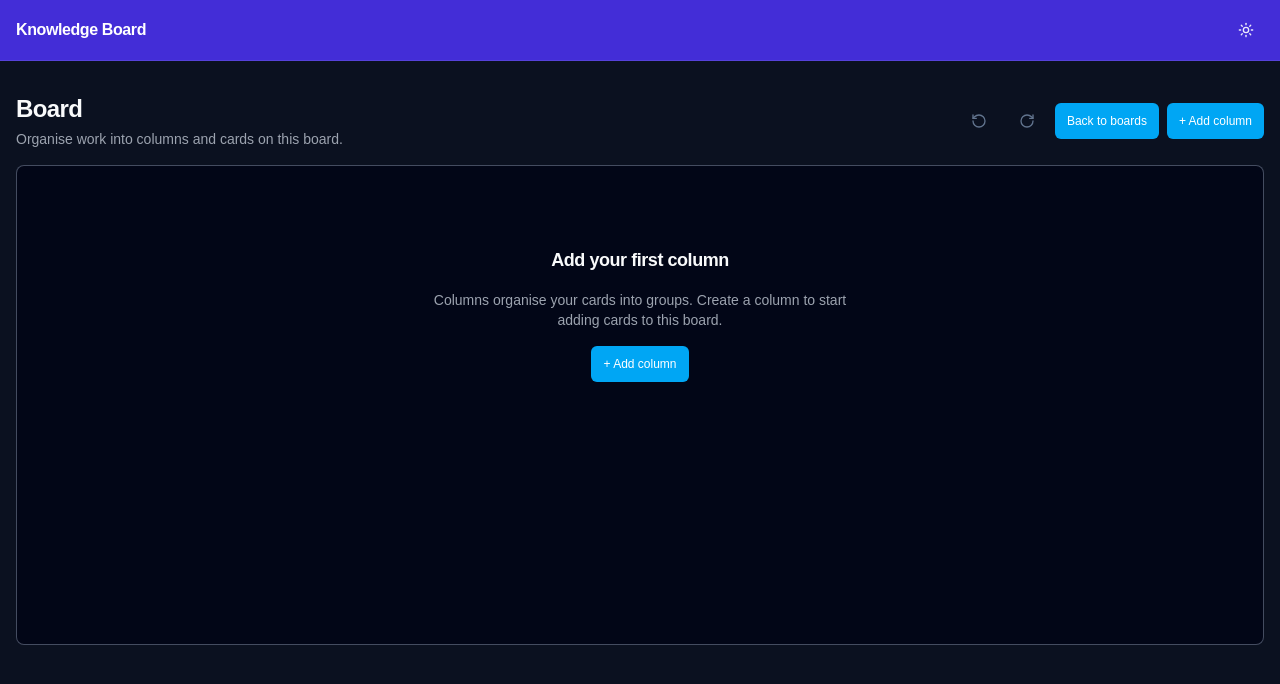
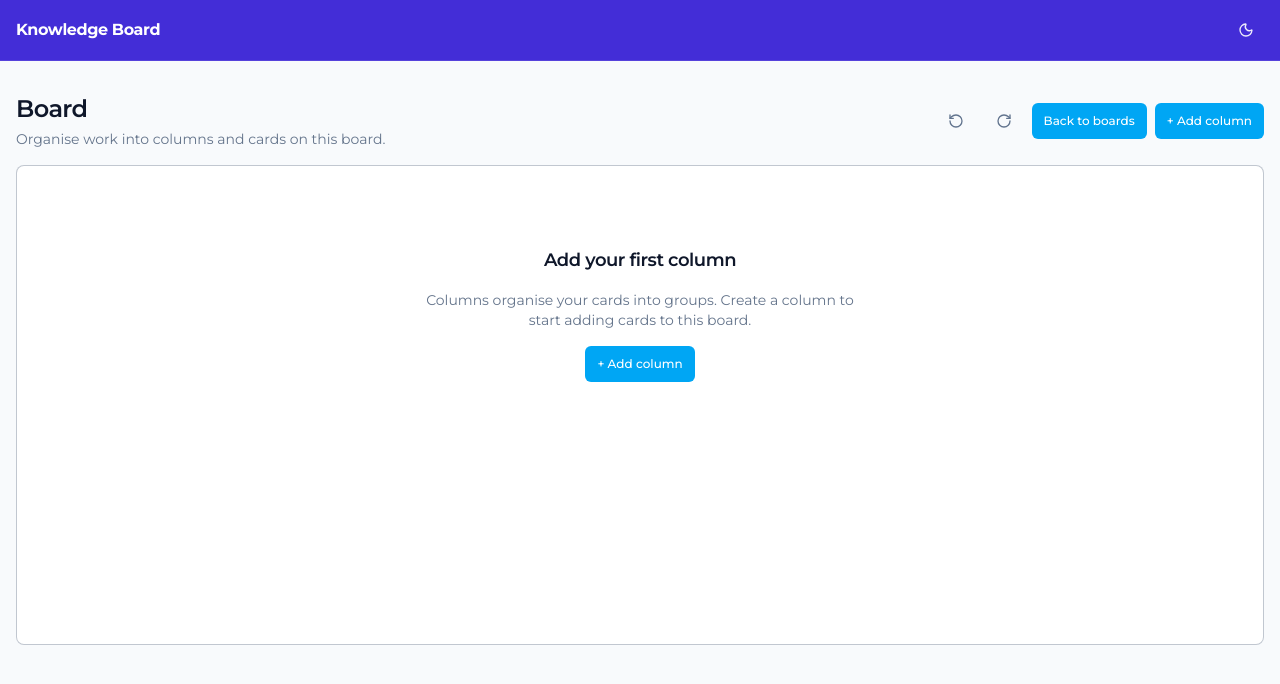
Before and after one commit to tosin2life/Talenvo-task-1, a Next.js app: page /board/1 in a window 1280 px wide. Shown: the top 684 px of the page. Built offline with nearby package versions, Linux system fonts and the light colour scheme; a web font is replaced by a local one.

Commit message:
feat: button background light theme

```diff
--- a/src/app/globals.css
+++ b/src/app/globals.css
@@ -1,6 +1,27 @@
 @import "tailwindcss";
 
 :root,
+[data-theme="light"] {
+  --background: #f8fafc;
+  --foreground: #0f172a;
+  --border: rgba(100, 116, 139, 0.4);
+  --card: #ffffff;
+  --muted-foreground: #64748b;
+  --nav-bg: #4338ca;
+  --nav-border: rgba(255, 255, 255, 0.15);
+  --column-bg: #f5f5f4;
+  --kanban-card-bg: #ffffff;
+  --column-delete-icon: #334155;
+  --column-delete-hover-bg: #e5e7eb;
+  --column-delete-hover-icon: #0f172a;
+  --input-bg: #ffffff;
+  --due-date-bg: #ffffff;
+  --due-date-color: #16a34a;
+  --due-date-overdue-color: #dc2626;
+  --add-card-section-bg: #ffffff;
+  --add-card-section-bg-hover: #f3f4f6;
+}
+
 [data-theme="dark"] {
   --background: #0b1120;
   --foreground: #f9fafb;
@@ -22,43 +43,22 @@
   --add-card-section-bg-hover: rgba(255, 255, 255, 0.09);
 }
 
-[data-theme="light"] {
-  --background: #f8fafc;
-  --foreground: #0f172a;
-  --border: rgba(100, 116, 139, 0.4);
-  --card: #ffffff;
-  --muted-foreground: #64748b;
-  --nav-bg: #4338ca;
-  --nav-border: rgba(255, 255, 255, 0.15);
-  --column-bg: #f5f5f4;
-  --kanban-card-bg: #ffffff;
-  --column-delete-icon: #334155;
-  --column-delete-hover-bg: #e5e7eb;
-  --column-delete-hover-icon: #0f172a;
-  --input-bg: #ffffff;
-  --due-date-bg: #ffffff;
-  --due-date-color: #16a34a;
-  --due-date-overdue-color: #dc2626;
-  --add-card-section-bg: #ffffff;
-  --add-card-section-bg-hover: #f3f4f6;
-}
-
 @theme inline {
   --color-background: var(--background);
   --color-foreground: var(--foreground);
   --color-border: var(--border);
   --color-card: var(--card);
   --color-muted-foreground: var(--muted-foreground);
-  --font-sans: var(--font-ovo);
+  --font-sans: var(--font-montserrat);
   --font-mono: var(--font-geist-mono);
 }
 
 html {
-  color-scheme: dark;
+  color-scheme: light;
 }
 
-[data-theme="light"] {
-  color-scheme: light;
+[data-theme="dark"] {
+  color-scheme: dark;
 }
 
 @keyframes toast-slide-in {
@@ -95,7 +95,7 @@
   background-color: var(--background);
   color: var(--foreground);
   font-family:
-    var(--font-ovo),
+    var(--font-montserrat),
     system-ui,
     -apple-system,
     BlinkMacSystemFont,
--- a/src/app/layout.tsx
+++ b/src/app/layout.tsx
@@ -1,15 +1,14 @@
 import type { Metadata } from "next";
 import Link from "next/link";
-import { Geist_Mono, Ovo } from "next/font/google";
+import { Geist_Mono, Montserrat } from "next/font/google";
 import "./globals.css";
 import { StoreHydration } from "@/components/StoreHydration";
 import { ErrorBoundary } from "@/components/ErrorBoundary";
 import { ToastContainer } from "@/components/ui/Toast";
 import { ThemeToggle } from "@/components/ThemeToggle";
 
-const ovoSans = Ovo({
-  variable: "--font-ovo",
-  weight: ["400"],
+const montserrat = Montserrat({
+  variable: "--font-montserrat",
   subsets: ["latin"],
 });
 
@@ -32,12 +31,12 @@
   return (
     <html lang="en" suppressHydrationWarning>
       <body
-        className={`${ovoSans.variable} ${geistMono.variable} antialiased bg-background text-foreground`}
+        className={`${montserrat.variable} ${geistMono.variable} antialiased bg-background text-foreground`}
       >
         <script
           suppressHydrationWarning
           dangerouslySetInnerHTML={{
-            __html: `(function(){var t=localStorage.getItem('knowledge-board-theme');if(t==='light'||t==='dark')document.documentElement.setAttribute('data-theme',t);})();`,
+            __html: `(function(){var t=localStorage.getItem('knowledge-board-theme');document.documentElement.setAttribute('data-theme',(t==='light'||t==='dark')?t:'light');})();`,
           }}
         />
         <nav className="flex items-center justify-between gap-3 border-b border-white/10 bg-indigo-700 px-4 py-3">
--- a/src/components/ThemeToggle.tsx
+++ b/src/components/ThemeToggle.tsx
@@ -8,10 +8,10 @@
 type Theme = "light" | "dark";
 
 function getStoredTheme(): Theme {
-  if (typeof window === "undefined") return "dark";
+  if (typeof window === "undefined") return "light";
   const stored = localStorage.getItem(STORAGE_KEY);
   if (stored === "light" || stored === "dark") return stored;
-  return "dark";
+  return "light";
 }
 
 function applyTheme(theme: Theme) {
--- a/src/components/board/BoardCard.tsx
+++ b/src/components/board/BoardCard.tsx
@@ -83,7 +83,7 @@
           <div className="flex justify-end gap-2 pt-2">
             <Button
               type="button"
-              variant="ghost"
+              variant="cancel"
               onClick={() => setConfirmOpen(false)}
             >
               Cancel
--- a/src/components/board/BoardView.tsx
+++ b/src/components/board/BoardView.tsx
@@ -187,7 +187,7 @@
             <div className="flex justify-end gap-2">
               <Button
                 type="button"
-                variant="ghost"
+                variant="cancel"
                 size="sm"
                 onClick={() => {
                   setIsColumnFormOpen(false);
--- a/src/components/board/CreateBoardModal.tsx
+++ b/src/components/board/CreateBoardModal.tsx
@@ -111,7 +111,7 @@
           </label>
           <textarea
             id="board-description"
-            className="min-h-[80px] w-full rounded-md border border-border bg-slate-900/60 p-3 text-sm text-foreground outline-none placeholder:text-muted-foreground focus-visible:border-sky-500 focus-visible:ring-2 focus-visible:ring-sky-500 focus-visible:ring-offset-2 focus-visible:ring-offset-background"
+            className="min-h-[80px] w-full rounded-md border border-border bg-[var(--input-bg)] p-3 text-sm text-foreground shadow-[0_1px_3px_0_rgba(0,0,0,0.08),0_1px_2px_-1px_rgba(0,0,0,0.08)] outline-none placeholder:text-muted-foreground focus-visible:border-sky-500 focus-visible:ring-2 focus-visible:ring-sky-500 focus-visible:ring-offset-2 focus-visible:ring-offset-background"
             value={description}
             maxLength={300}
             onChange={(event) => setDescription(event.target.value)}
@@ -121,7 +121,7 @@
         <div className="flex justify-end gap-2 pt-2">
           <Button
             type="button"
-            variant="ghost"
+            variant="cancel"
             onClick={onClose}
           >
             Cancel
--- a/src/components/column/CardDetailModal.tsx
+++ b/src/components/column/CardDetailModal.tsx
@@ -152,7 +152,7 @@
             </label>
             <textarea
               id="card-description"
-              className="min-h-[140px] w-full rounded-md border border-border bg-[var(--input-bg)] p-3 text-sm text-foreground shadow-sm outline-none placeholder:text-muted-foreground focus-visible:border-sky-500 focus-visible:ring-2 focus-visible:ring-sky-500 focus-visible:ring-offset-2 focus-visible:ring-offset-background"
+              className="min-h-[140px] w-full rounded-md border border-border bg-[var(--input-bg)] p-3 text-sm text-foreground shadow-[0_1px_3px_0_rgba(0,0,0,0.08),0_1px_2px_-1px_rgba(0,0,0,0.08)] outline-none placeholder:text-muted-foreground focus-visible:border-sky-500 focus-visible:ring-2 focus-visible:ring-sky-500 focus-visible:ring-offset-2 focus-visible:ring-offset-background"
               value={state.description}
               onChange={(e) =>
                 setState((prev) => ({ ...prev, description: e.target.value }))
@@ -163,7 +163,7 @@
             <p className="text-xs font-medium text-muted-foreground">
               Preview
             </p>
-            <div className="min-h-[140px] rounded-md border border-border bg-[var(--input-bg)] p-3 text-sm shadow-sm">
+            <div className="min-h-[140px] rounded-md border border-border bg-[var(--input-bg)] p-3 text-sm shadow-[0_1px_3px_0_rgba(0,0,0,0.08),0_1px_2px_-1px_rgba(0,0,0,0.08)]">
               <MarkdownRenderer value={state.description} />
             </div>
           </div>
@@ -264,7 +264,7 @@
             <div className="mt-3 flex justify-end gap-2">
               <Button
                 type="button"
-                variant="ghost"
+                variant="cancel"
                 onClick={() => setDeleteConfirmOpen(false)}
               >
                 Cancel
--- a/src/components/column/Column.tsx
+++ b/src/components/column/Column.tsx
@@ -344,7 +344,7 @@
           </p>
         </div>
         <div className="flex justify-end gap-2 pt-2">
-          <Button type="button" variant="ghost" onClick={onCancel}>
+          <Button type="button" variant="cancel" onClick={onCancel}>
             Cancel
           </Button>
           <Button
--- a/src/components/comments/CommentThread.tsx
+++ b/src/components/comments/CommentThread.tsx
@@ -92,7 +92,7 @@
           placeholder="Add a comment..."
           value={draft}
           onChange={(e) => setDraft(e.target.value)}
-          className="w-full min-h-[64px] rounded-md border border-border bg-[var(--input-bg)] px-3 py-2 text-sm text-foreground shadow-sm outline-none placeholder:text-muted-foreground focus-visible:border-sky-500 focus-visible:ring-2 focus-visible:ring-sky-500 focus-visible:ring-offset-2 focus-visible:ring-offset-background"
+          className="w-full min-h-[64px] rounded-md border border-border bg-[var(--input-bg)] px-3 py-2 text-sm text-foreground shadow-[0_1px_3px_0_rgba(0,0,0,0.08),0_1px_2px_-1px_rgba(0,0,0,0.08)] outline-none placeholder:text-muted-foreground focus-visible:border-sky-500 focus-visible:ring-2 focus-visible:ring-sky-500 focus-visible:ring-offset-2 focus-visible:ring-offset-background"
         />
         {error ? <p className="text-xs text-red-400">{error}</p> : null}
         <div className="flex justify-end">
@@ -212,7 +212,7 @@
           </span>
         ) : isEditing ? (
           <textarea
-            className="mt-1 w-full rounded-md border border-border bg-[var(--input-bg)] p-1 text-xs shadow-sm"
+            className="mt-1 w-full rounded-md border border-border bg-[var(--input-bg)] p-1 text-xs shadow-[0_1px_3px_0_rgba(0,0,0,0.08),0_1px_2px_-1px_rgba(0,0,0,0.08)]"
             value={editDraft}
             onChange={(e) => setEditDraft(e.target.value)}
           />
@@ -283,7 +283,7 @@
       {isReplying && !disabled && (
         <div className="mt-2 space-y-1">
           <textarea
-            className="w-full rounded-md border border-border bg-[var(--input-bg)] p-1 text-xs shadow-sm"
+            className="w-full rounded-md border border-border bg-[var(--input-bg)] p-1 text-xs shadow-[0_1px_3px_0_rgba(0,0,0,0.08),0_1px_2px_-1px_rgba(0,0,0,0.08)]"
             rows={2}
             value={draft}
             onChange={(e) => setDraft(e.target.value)}
@@ -295,7 +295,7 @@
             <Button
               type="button"
               size="sm"
-              variant="ghost"
+              variant="cancel"
               onClick={() => {
                 setIsReplying(false);
                 setDraft("");
--- a/src/components/ui/Button.tsx
+++ b/src/components/ui/Button.tsx
@@ -1,6 +1,6 @@
 import * as React from "react";
 
-type Variant = "primary" | "secondary" | "ghost" | "destructive";
+type Variant = "primary" | "secondary" | "ghost" | "destructive" | "cancel";
 type Size = "sm" | "md";
 
 export interface ButtonProps extends React.ButtonHTMLAttributes<HTMLButtonElement> {
@@ -17,6 +17,8 @@
     "bg-transparent text-slate-200 hover:bg-slate-800/60 focus-visible:ring-slate-500 disabled:text-slate-500",
   destructive:
     "bg-red-500 text-white hover:bg-red-400 focus-visible:ring-red-500 disabled:bg-red-500/40",
+  cancel:
+    "bg-red-100 text-red-700 hover:bg-red-200 focus-visible:ring-red-400 disabled:bg-red-100/60 disabled:text-red-500",
 };
 
 const sizeClasses: Record<Size, string> = {
```
